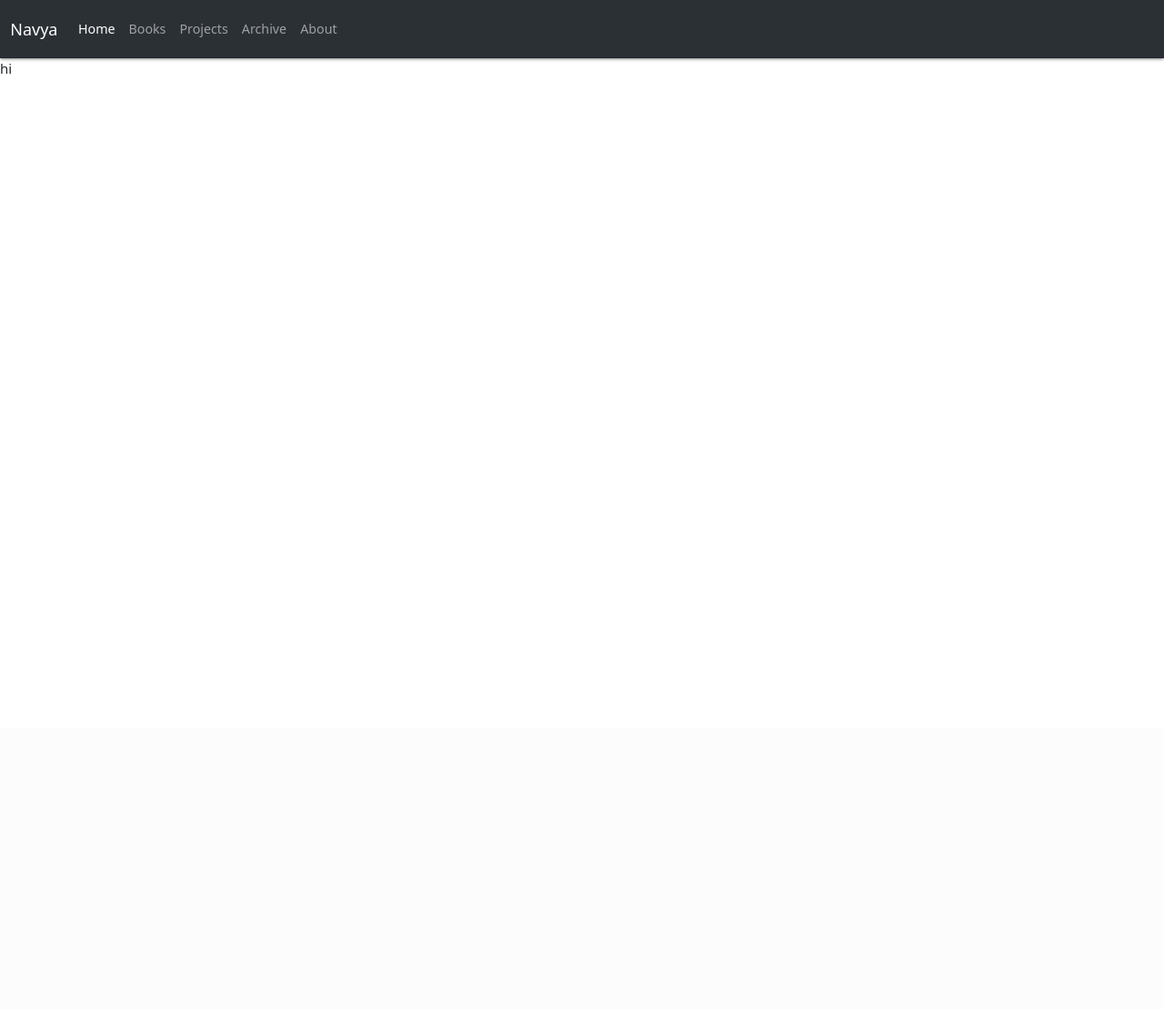
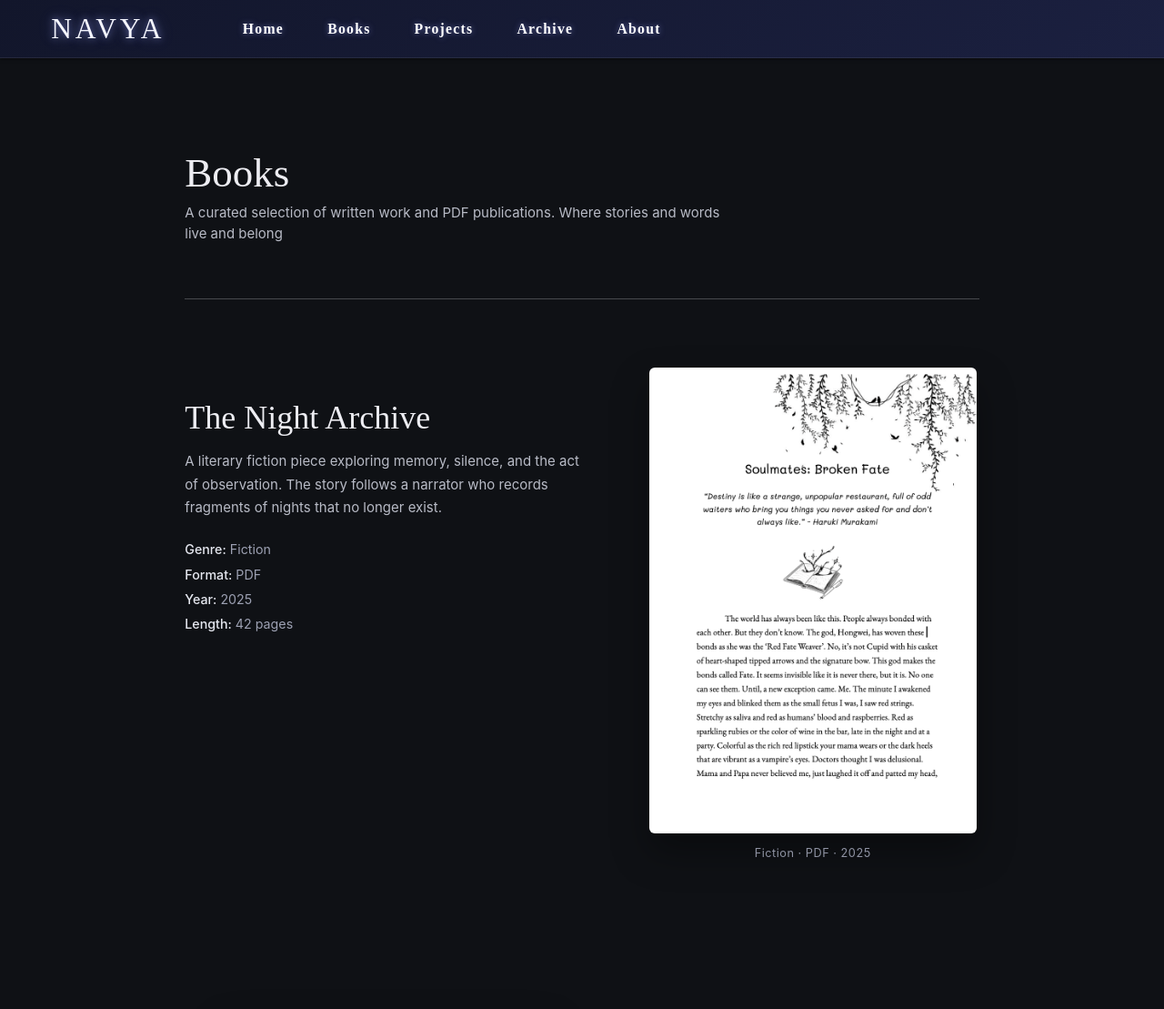
Before and after one commit to Navy-png-1/Website_2, a Flask app: page /books in a window 1280 px wide. Shown: the top 1109 px of the page at 91% size. Before the commit the page ends 81 px from the top, so only its background shows below. Run offline with Flask 3, Linux system fonts and the light colour scheme.

Commit message:
set up book page, setting up about me, need to figure book images, fix minor issues and errors

```diff
--- a/static/base.css
+++ b/static/base.css
@@ -15,3 +15,86 @@
 .navbar {
   border-bottom: 1px solid #232634;
 }
+
+.nav-item {
+    font-family: "Lucida Handwriting";
+    font-size: 18px;
+    font-weight: bold;
+    color: white;
+}
+/* ===== NAVBAR BACKGROUND ===== */
+.navbar {
+  padding: 2rem 0 !important;
+  background: linear-gradient(
+    135deg,
+    #12162b,
+    #1b2040
+  );
+  border-bottom: 1px solid rgba(255, 255, 255, 0.08);
+  backdrop-filter: blur(14px);
+  position: sticky;
+  top: 0;
+  z-index: 1000;
+}
+
+/* ===== BRAND ===== */
+.navbar-brand {
+  font-size: 2.1rem !important;
+  font-weight: 500;
+  letter-spacing: 0.12em;
+  text-transform: uppercase;
+  color: #f5f6ff !important;
+
+  /* elegant + editorial look */
+  font-family: "Playfair Display", "Cormorant Garamond", serif;
+}
+
+/* ===== NAV LINKS ===== */
+.navbar-nav .nav-link {
+  font-size: 1.05rem;
+  margin-left: 2.2rem;
+  letter-spacing: 0.08em;
+  color: rgba(240, 241, 255, 0.75) !important;
+  position: relative;
+}
+
+.navbar-brand {
+  margin-left: 3rem;      /* moves brand away from screen edge */
+  padding-right: 2rem;    /* space between brand & nav links */
+}
+
+.navbar-brand {
+  text-shadow:
+    0 0 8px rgba(154, 163, 255, 0.35),
+    0 0 18px rgba(154, 163, 255, 0.15);
+}
+/* underline */
+.navbar-nav .nav-link::after {
+  background: var(--accent);
+}
+
+/* brand glow sync */
+.navbar-brand {
+  text-shadow:
+    0 0 8px color-mix(in srgb, var(--accent) 60%, transparent),
+    0 0 18px color-mix(in srgb, var(--accent) 30%, transparent);
+}
+:root {
+  --accent: #9aa3ff; /* change this to match a book cover */
+}
+/* ACTIVE NAV LINK */
+.navbar-nav .nav-link.active {
+  color: #ffffff !important;
+}
+
+/* glow underline stays visible */
+.navbar-nav .nav-link.active::after {
+  width: 100%;
+  background: var(--accent);
+  box-shadow: 0 0 10px color-mix(in srgb, var(--accent) 60%, transparent);
+}
+
+/* soft glow around text */
+.navbar-nav .nav-link.active {
+  text-shadow: 0 0 6px color-mix(in srgb, var(--accent) 50%, transparent);
+}
--- /dev/null
+++ b/static/books.css
@@ -0,0 +1,99 @@
+body {
+  background-color: #0F1115;
+  color: #EDEDF2;
+  font-family: 'Inter', sans-serif;
+}
+.page-header {
+  padding: 4rem 0 2rem 0;
+}
+
+.page-header h1 {
+  font-family: 'Playfair Display', serif;
+  font-size: 3rem;
+  margin-bottom: 0.5rem;
+}
+
+.page-header p {
+  color: #B8BBC6;
+  max-width: 600px;
+}
+.book-split {
+  padding: 4rem 0 6rem 0;
+}
+
+.book-grid {
+  display: grid;
+  grid-template-columns: 1.1fr 0.9fr;
+  gap: 4rem;
+  align-items: start;
+}
+.book-text h2 {
+  font-family: 'Playfair Display', serif;
+  font-size: 2.4rem;
+  margin-bottom: 1rem;
+}
+
+.book-description {
+  color: #B8BBC6;
+  line-height: 1.7;
+  max-width: 520px;
+  margin-bottom: 1.5rem;
+}
+
+.book-info {
+  list-style: none;
+  padding: 0;
+  margin: 0;
+}
+
+.book-info li {
+  color: #9DA1B3;
+  font-size: 0.95rem;
+  margin-bottom: 0.4rem;
+}
+
+.book-info strong {
+  color: #E6E8F0;
+  font-weight: 500;
+}
+.book-preview {
+  display: flex;
+  flex-direction: column;
+  align-items: center;
+}
+
+.book-preview img {
+  width: 100%;
+  max-width: 360px;
+  border-radius: 6px;
+  box-shadow: 0 20px 40px rgba(0,0,0,0.35);
+  transition: transform 0.3s ease;
+}
+
+.book-preview img:hover {
+  transform: translateY(-4px);
+}
+.preview-caption {
+  margin-top: 0.8rem;
+  font-size: 0.85rem;
+  color: #8F93A3;
+  text-align: center;
+  letter-spacing: 0.5px;
+}
+@media (max-width: 900px) {
+  .book-grid {
+    grid-template-columns: 1fr;
+  }
+
+  .book-preview {
+    margin-top: 2rem;
+  }
+
+  .book-text h2 {
+    font-size: 2rem;
+  }
+}
+
+:root {
+  --accent: #9aa3ff; /* change this to match a book cover */
+}
--- a/templates/base.html
+++ b/templates/base.html
@@ -7,6 +7,7 @@
     <script src="https://cdnjs.cloudflare.com/ajax/libs/materialize/1.0.0/js/materialize.min.js"></script>
 
 <link rel="stylesheet" href="{{url_for('static', filename='base.css')}}">
+<link rel="icon" type="image/x-icon" href="https://i.pinimg.com/736x/08/6a/0b/086a0b79f92270be5a930f431b31fd9d.jpg">
 <nav class="navbar navbar-expand-lg bg-body-tertiary" data-bs-theme="dark">
   <div class="container-fluid">
     <a class="navbar-brand" href="#">Navya</a>
@@ -19,16 +20,16 @@
           <a class="nav-link active" aria-current="page" href="{{url_for('main')}}">Home</a>
         </li>
         <li class="nav-item">
-          <a class="nav-link" href="{{url_for('books')}}">Books</a>
+          <a class="nav-link active" aria-current="page" href="{{url_for('books')}}">Books</a>
         </li>
         <li class="nav-item">
-          <a class="nav-link" href="{{url_for('projects')}}">Projects</a>
+          <a class="nav-link active" aria-current="page" href="{{url_for('projects')}}">Projects</a>
         </li>
         <li class="nav-item">
-          <a class="nav-link" href="{{url_for('archive')}}">Archive</a>
+          <a class="nav-link active" aria-current="page" href="{{url_for('archive')}}">Archive</a>
         </li>
         <li class="nav-item">
-          <a class="nav-link" href="{{url_for('about')}}">About</a>
+          <a class="nav-link active" aria-current="page" href="{{url_for('about')}}">About</a>
         </li>
       </ul>
     </div>
--- a/templates/books.html
+++ b/templates/books.html
@@ -1,4 +1,80 @@
 {% extends "base.html" %}
 {% block content %}
-<p>hi</p>
+<title>Books</title>
+<link rel="stylesheet" href="{{url_for('static', filename='books.css')}}">
+<section class="page-header">
+  <div class="container">
+    <h1>Books</h1>
+    <p>
+      A curated selection of written work and PDF publications.
+      Where stories and words live and belong
+    </p>
+  </div>
+</section>
+<div class="container">
+  <hr class="soft-divider">
+</div>
+<section class="book-split">
+  <div class="container book-grid">
+
+    <!-- LEFT SIDE: TEXT -->
+    <div class="book-text">
+      <h2>The Night Archive</h2>
+
+      <p class="book-description">
+        A literary fiction piece exploring memory, silence, and the
+        act of observation. The story follows a narrator who records
+        fragments of nights that no longer exist.
+      </p>
+
+      <ul class="book-info">
+        <li><strong>Genre:</strong> Fiction</li>
+        <li><strong>Format:</strong> PDF</li>
+        <li><strong>Year:</strong> 2025</li>
+        <li><strong>Length:</strong> 42 pages</li>
+      </ul>
+    </div>
+
+    <!-- RIGHT SIDE: PREVIEW -->
+    <div class="book-preview">
+      <a href="pdfs/night-archive.pdf" target="_blank">
+        <img src="Book.png" alt="First page of The Night Archive">
+      </a>
+      <p class="preview-caption">Fiction · PDF · 2025</p>
+    </div>
+
+  </div>
+</section>
+<section class="book-split">
+  <div class="container book-grid">
+
+    <!-- LEFT SIDE: PREVIEW -->
+    <div class="book-preview">
+      <a href="pdfs/night-archive.pdf" target="_blank">
+        <img src="https://i.pinimg.com/736x/d1/92/e2/d192e22d1648255d77dd0bea737cf56d.jpg" alt="First page of The Night Archive">
+      </a>
+      <p class="preview-caption">Fiction · PDF · 2025</p>
+    </div>
+
+    <!-- RIGHT SIDE: TEXT -->
+    <div class="book-text">
+      <h2>The Night Archive</h2>
+
+      <p class="book-description">
+        A literary fiction piece exploring memory, silence, and the
+        act of observation. The story follows a narrator who records
+        fragments of nights that no longer exist.
+      </p>
+
+      <ul class="book-info">
+        <li><strong>Genre:</strong> Fiction</li>
+        <li><strong>Format:</strong> PDF</li>
+        <li><strong>Year:</strong> 2025</li>
+        <li><strong>Length:</strong> 42 pages</li>
+      </ul>
+    </div>
+
+  </div>
+</section>
+
 {% endblock %}
```
Also changed, not shown: static/about.css (added, +128 -0 lines), templates/about.html (+52 -1 lines), templates/Book.png (added).
